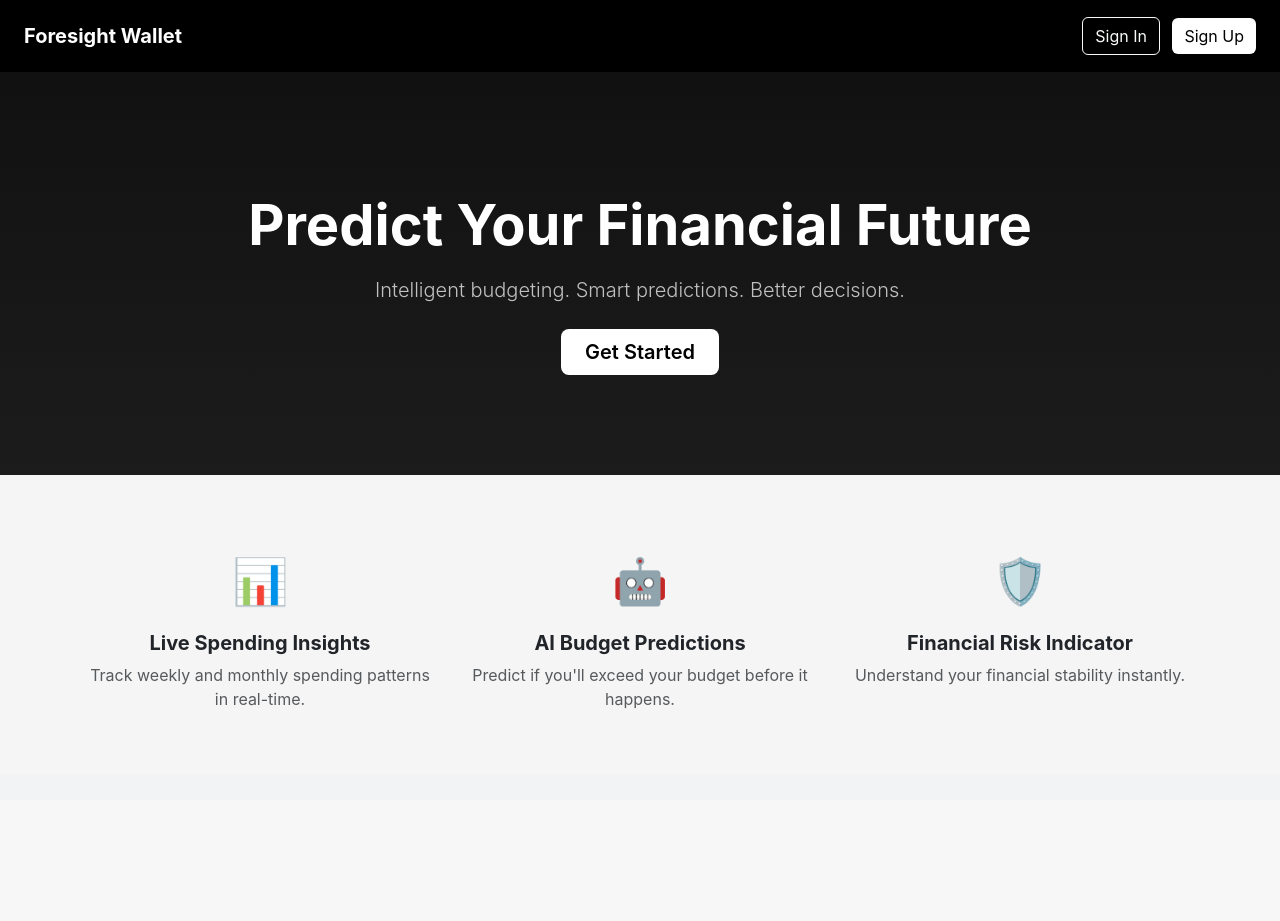
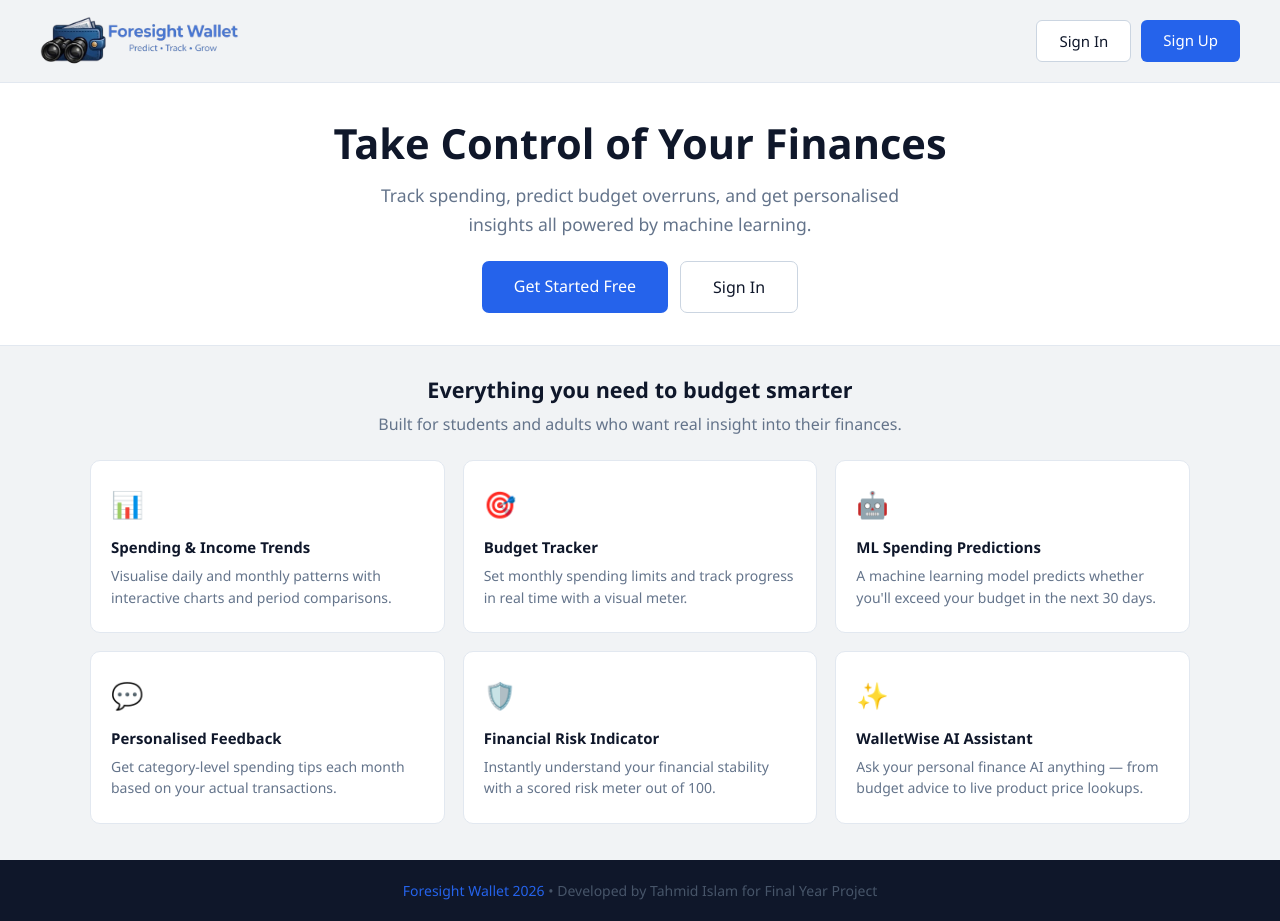
Before and after one commit to Tahmidislam10/ForesightWallet, a Flask app: page / in a window 1280 px wide. Before the commit the page ends 709 px from the top, so only its background shows below. Run offline with Flask 3, Linux system fonts and the light colour scheme; parts of the project's set-up code (start-up, migrations or seed data) failed here and were passed over.

Commit message:
Fixed colour

```diff
--- a/templates/landing.html
+++ b/templates/landing.html
@@ -2,69 +2,177 @@
 <html lang="en">
 <head>
     <meta charset="UTF-8">
+    <meta name="viewport" content="width=device-width, initial-scale=1.0">
     <title>Foresight Wallet</title>
-
     <link href="https://cdn.jsdelivr.net/npm/bootstrap@5.3.2/dist/css/bootstrap.min.css" rel="stylesheet">
     <link rel="stylesheet" href="{{ url_for('static', filename='style.css') }}">
+    <style>
+        * { margin: 0; padding: 0; box-sizing: border-box; }
+        body {
+            background: #f1f3f5;
+            font-family: 'Segoe UI', sans-serif;
+            display: flex;
+            flex-direction: column;
+            min-height: 100vh;
+        }
+
+        /* NAV */
+        .fw-nav {
+            background: #f1f3f5;
+            border-bottom: 1px solid #e2e8f0;
+            display: flex; align-items: center; justify-content: space-between;
+            padding: 16px 40px;
+            flex-shrink: 0;
+        }
+        .fw-nav-btns { display: flex; gap: 10px; }
+        .fw-btn-outline {
+            border: 1px solid #cbd5e1; background: white;
+            color: #0f172a; padding: 9px 22px; border-radius: 6px;
+            font-size: 15px; cursor: pointer; text-decoration: none;
+            display: inline-block;
+        }
+        .fw-btn-outline:hover { background: #e9ebed; color: #0f172a; }
+        .fw-btn-solid {
+            background: #2563eb; border: none;
+            color: white; padding: 9px 22px; border-radius: 6px;
+            font-size: 15px; cursor: pointer; text-decoration: none;
+            display: inline-block;
+        }
+        .fw-btn-solid:hover { background: #1d4ed8; color: white; }
+
+        /* HERO */
+        .fw-hero {
+            background: white;
+            border-bottom: 1px solid #e2e8f0;
+            text-align: center;
+            padding: 36px 20px 32px;
+            flex-shrink: 0;
+        }
+        .fw-hero h1 { color: #0f172a; font-size: 2.6rem; font-weight: 600; margin-bottom: 12px; }
+        .fw-hero p { color: #64748b; font-size: 1.1rem; max-width: 560px; margin: 0 auto 22px; line-height: 1.65; }
+        .fw-hero-btns { display: flex; gap: 12px; justify-content: center; }
+        .fw-hero-primary {
+            background: #2563eb; color: white; border: none;
+            padding: 13px 32px; border-radius: 7px; font-size: 16px;
+            font-weight: 500; cursor: pointer; text-decoration: none; display: inline-block;
+        }
+        .fw-hero-primary:hover { background: #1d4ed8; color: white; }
+        .fw-hero-secondary {
+            background: white; color: #0f172a; border: 1px solid #cbd5e1;
+            padding: 13px 32px; border-radius: 7px; font-size: 16px;
+            cursor: pointer; text-decoration: none; display: inline-block;
+        }
+        .fw-hero-secondary:hover { background: #f8fafc; color: #0f172a; }
+
+        /* FEATURES */
+        .fw-features {
+            background: #f1f3f5;
+            padding: 28px 40px 36px;
+            flex: 1;
+        }
+        .fw-features-title { text-align: center; font-size: 1.35rem; font-weight: 600; color: #0f172a; margin-bottom: 6px; }
+        .fw-features-sub { text-align: center; font-size: 1rem; color: #64748b; margin-bottom: 24px; }
+        .fw-grid {
+            display: grid;
+            grid-template-columns: repeat(3, 1fr);
+            gap: 18px;
+            max-width: 1100px;
+            margin: 0 auto;
+        }
+        .fw-card {
+            background: white;
+            border-radius: 10px;
+            border: 1px solid #e2e8f0;
+            padding: 24px 20px;
+        }
+        .fw-card-icon { font-size: 26px; margin-bottom: 12px; }
+        .fw-card-title { font-size: 15px; font-weight: 600; color: #0f172a; margin-bottom: 6px; }
+        .fw-card-text { font-size: 14px; color: #64748b; line-height: 1.55; }
+
+        /* FOOTER */
+        .fw-footer {
+            background: #0f172a; color: #475569;
+            text-align: center; padding: 20px;
+            font-size: 14px;
+            flex-shrink: 0;
+        }
+        .fw-footer span { color: #2563eb; }
+
+        @media (max-width: 768px) {
+            .fw-grid { grid-template-columns: 1fr 1fr; }
+            .fw-hero h1 { font-size: 2rem; }
+        }
+        @media (max-width: 480px) {
+            .fw-grid { grid-template-columns: 1fr; }
+        }
+    </style>
 </head>
-
 <body>
 
 <!-- NAVBAR -->
-<nav class="navbar navbar-expand-lg navbar-dark bg-black px-4 py-3">
-    <a class="navbar-brand fw-bold text-white" href="#">Foresight Wallet</a>
-
-    <div class="ms-auto">
-        <a href="/login" class="btn btn-outline-light me-2">Sign In</a>
-        <a href="/register" class="btn btn-light">Sign Up</a>
+<nav class="fw-nav">
+    <a href="#">
+        <img src="{{ url_for('static', filename='logoN.png') }}" alt="Foresight Wallet" style="height:50px;">
+    </a>
+    <div class="fw-nav-btns">
+        <a href="/login" class="fw-btn-outline">Sign In</a>
+        <a href="/register" class="fw-btn-solid">Sign Up</a>
     </div>
 </nav>
 
 <!-- HERO -->
-<section class="hero-section text-white text-center">
-    <div class="container">
-        <h1 class="display-4 fw-bold mb-3">Predict Your Financial Future</h1>
-        <p class="lead text-light opacity-75 mb-4">
-            Intelligent budgeting. Smart predictions. Better decisions.
-        </p>
-        <a href="/register" class="btn btn-light btn-lg px-4 fw-semibold">
-            Get Started
-        </a>
+<section class="fw-hero">
+    <h1>Take Control of Your Finances</h1>
+    <p>Track spending, predict budget overruns, and get personalised insights all powered by machine learning.</p>
+    <div class="fw-hero-btns">
+        <a href="/register" class="fw-hero-primary">Get Started Free</a>
+        <a href="/login" class="fw-hero-secondary">Sign In</a>
     </div>
 </section>
 
-<!-- FEATURES (LIGHT SECTION LIKE DASHBOARD) -->
-<section class="features-section py-5">
-    <div class="container text-center">
-        <div class="row mt-4">
-
-            <div class="col-md-4">
-                <div class="feature-icon">📊</div>
-                <h5 class="fw-bold mt-3">Live Spending Insights</h5>
-                <p class="text-muted">
-                    Track weekly and monthly spending patterns in real-time.
-                </p>
-            </div>
-
-            <div class="col-md-4">
-                <div class="feature-icon">🤖</div>
-                <h5 class="fw-bold mt-3">AI Budget Predictions</h5>
-                <p class="text-muted">
-                    Predict if you'll exceed your budget before it happens.
-                </p>
-            </div>
-
-            <div class="col-md-4">
-                <div class="feature-icon">🛡️</div>
-                <h5 class="fw-bold mt-3">Financial Risk Indicator</h5>
-                <p class="text-muted">
-                    Understand your financial stability instantly.
-                </p>
-            </div>
-
+<!-- FEATURES -->
+<section class="fw-features">
+    <p class="fw-features-title">Everything you need to budget smarter</p>
+    <p class="fw-features-sub">Built for students and adults who want real insight into their finances.</p>
+    <div class="fw-grid">
+        <div class="fw-card">
+            <div class="fw-card-icon">📊</div>
+            <div class="fw-card-title">Spending &amp; Income Trends</div>
+            <div class="fw-card-text">Visualise daily and monthly patterns with interactive charts and period comparisons.</div>
+        </div>
+        <div class="fw-card">
+            <div class="fw-card-icon">🎯</div>
+            <div class="fw-card-title">Budget Tracker</div>
+            <div class="fw-card-text">Set monthly spending limits and track progress in real time with a visual meter.</div>
+        </div>
+        <div class="fw-card">
+            <div class="fw-card-icon">🤖</div>
+            <div class="fw-card-title">ML Spending Predictions</div>
+            <div class="fw-card-text">A machine learning model predicts whether you'll exceed your budget in the next 30 days.</div>
+        </div>
+        <div class="fw-card">
+            <div class="fw-card-icon">💬</div>
+            <div class="fw-card-title">Personalised Feedback</div>
+            <div class="fw-card-text">Get category-level spending tips each month based on your actual transactions.</div>
+        </div>
+        <div class="fw-card">
+            <div class="fw-card-icon">🛡️</div>
+            <div class="fw-card-title">Financial Risk Indicator</div>
+            <div class="fw-card-text">Instantly understand your financial stability with a scored risk meter out of 100.</div>
+        </div>
+        <div class="fw-card">
+            <div class="fw-card-icon">✨</div>
+            <div class="fw-card-title">WalletWise AI Assistant</div>
+            <div class="fw-card-text">Ask your personal finance AI anything — from budget advice to live product price lookups.</div>
         </div>
     </div>
 </section>
 
+<!-- FOOTER -->
+<footer class="fw-footer">
+    <span>Foresight Wallet 2026 </span> • Developed by Tahmid Islam for Final Year Project
+</footer>
+
+<script src="https://cdn.jsdelivr.net/npm/bootstrap@5.3.2/dist/js/bootstrap.bundle.min.js"></script>
 </body>
 </html>
```
